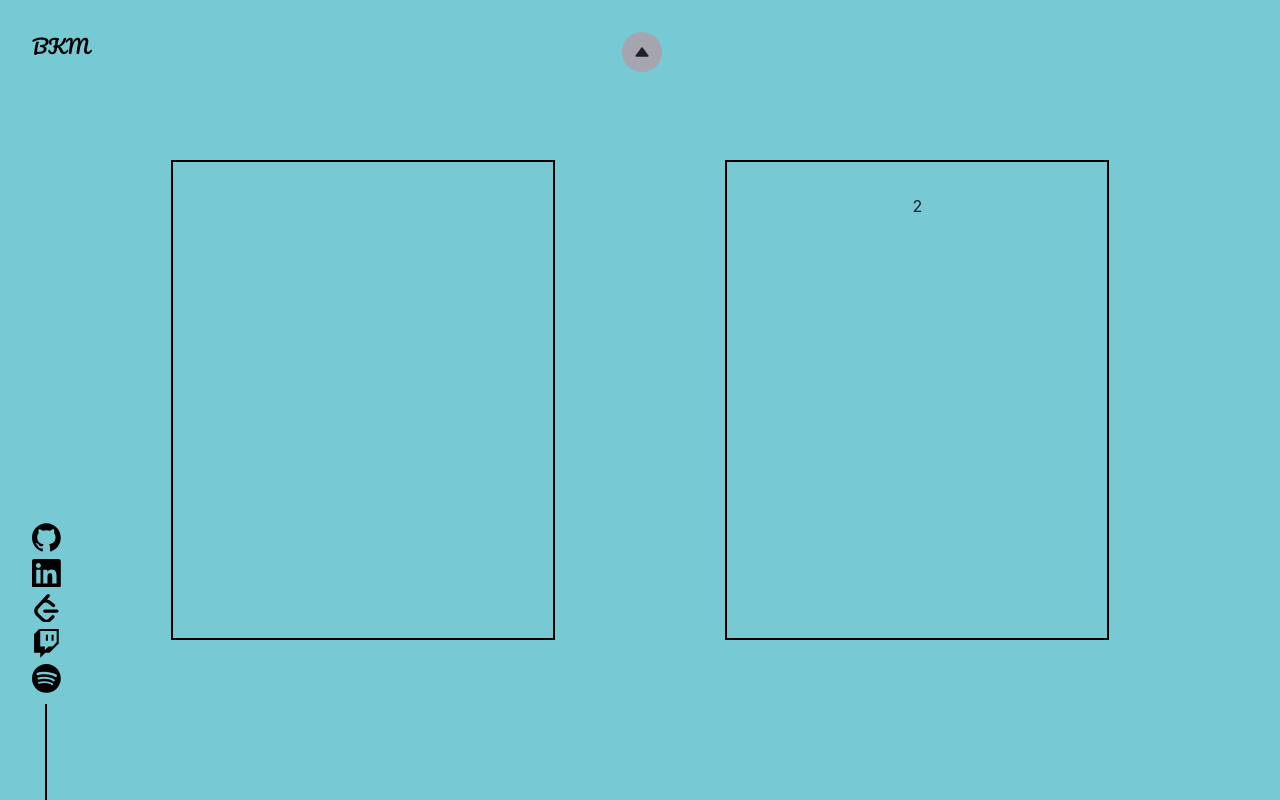
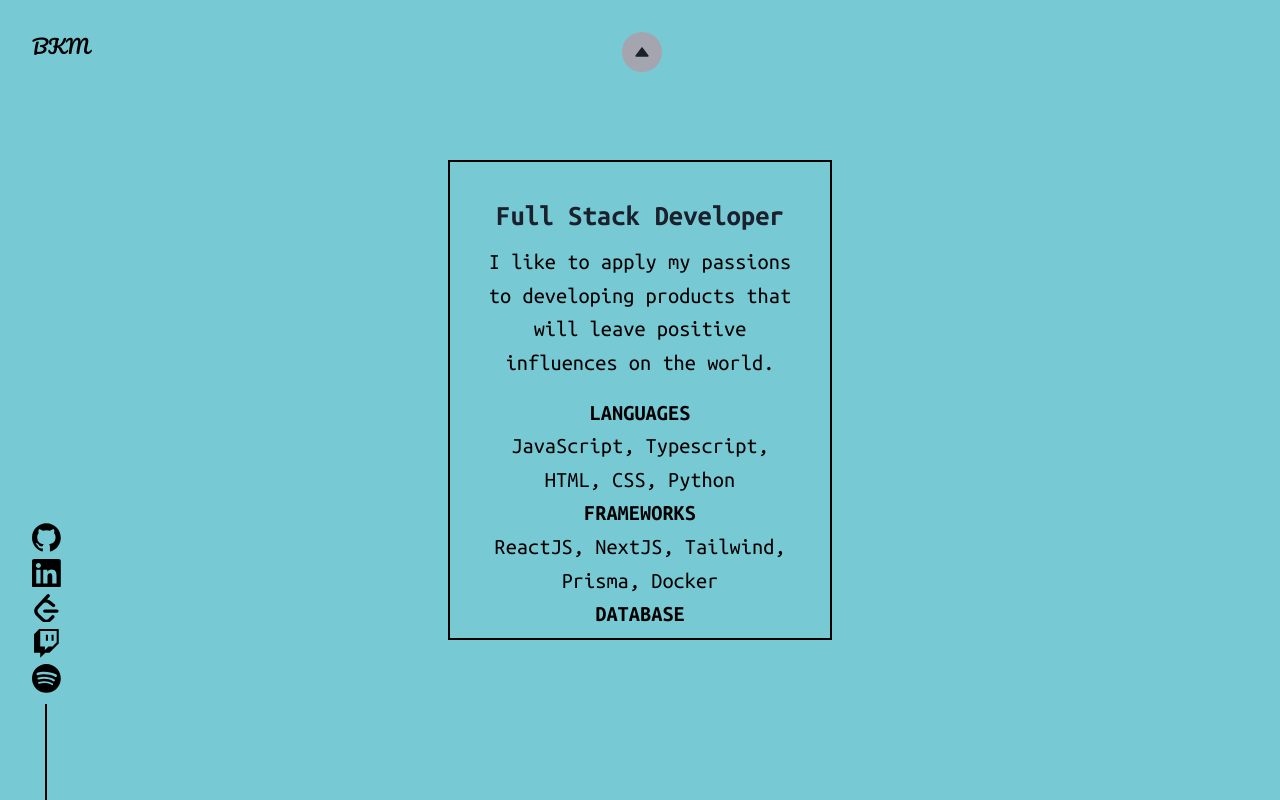
Before and after one commit to bmaurice98/MizuDevPortfolioV2, a Next.js app: page /Skills in a window 1280 px wide. Built offline with nearby package versions, Linux system fonts and the light colour scheme.

Commit message:
Description fiorst child not changing color on hover

```diff
--- a/pages/Skills/index.js
+++ b/pages/Skills/index.js
@@ -4,7 +4,6 @@ import { HomeButton } from "../../components/HomeButton";
 import { LogoComponent } from "../../components/LogoComponent";
 import { Socials } from "../../components/Socials";
 import { lightTheme } from "../../components/Themes";
-import { Design, Develope } from "";
 
 const MainContainer = styled.div`
   width: 100vw;
@@ -16,8 +15,6 @@ const MainContainer = styled.div`
   align-items: center;
 `;
 
-const Container = styled.div``;
-
 const Main = styled.div`
   width: 30vw;
   height: 60vh;
@@ -27,9 +24,16 @@ const Main = styled.div`
   align-items: center;
   z-index: 3;
   line-height: 1.5;
+  overflow-y: auto;
   display: flex;
   flex-direction: column;
   justify-content: space-between;
+  font-family: "Ubuntu Mono", monospace;
+
+  &:hover {
+    color: ${(props) => props.theme.body};
+    background-color: ${(props) => props.theme.text};
+  }
 `;
 
 const Title = styled.h2`
@@ -37,6 +41,31 @@ const Title = styled.h2`
   justify-content: center;
   align-items: center;
   font-size: calc(1em + 1vw);
+  font-weight: 600;
+`;
+
+const Description = styled.div`
+  color: ${(props) => props.theme.text};
+  font-size: calc(0.6em + 1vw);
+  padding: 0.5rem 0;
+  text-align: center;
+  & > *:hover {
+    & > * {
+      color: ${(props) => props.theme.body};
+    }
+  }
+
+  strong {
+    margin-bottom: 1rem;
+    text-transform: uppercase;
+  }
+`;
+const Skills = styled.div`
+  color: ${(props) => props.theme.text};
+  font-size: calc(0.6em + 1vw);
+  padding: 0.5rem 0;
+  display: flex;
+  list-style: none;
 `;
 
 const SkillsPage = () => {
@@ -44,9 +73,20 @@ const SkillsPage = () => {
     <ThemeProvider theme={lightTheme}>
       <MainContainer>
         <Main>
-          <Title></Title>
+          <Title>Full Stack Developer</Title>
+          <Description>
+            I like to apply my passions to developing products that will leave
+            positive influences on the world.
+          </Description>
+          <Description>
+            <strong>Languages</strong>
+            <p>JavaScript, Typescript, HTML, CSS, Python</p>
+            <strong>Frameworks</strong>
+            <p>ReactJS, NextJS, Tailwind, Prisma, Docker</p>
+            <strong>Database</strong>
+            <p>MongoDB, Firebase, PostgreSQL</p>
+          </Description>
         </Main>
-        <Main>2</Main>
         <HomeButton />
         <LogoComponent />
         <Socials />
```
